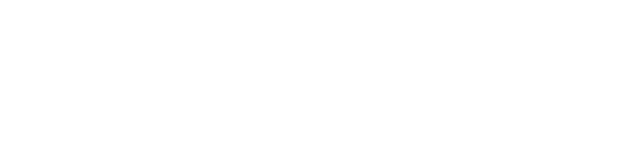
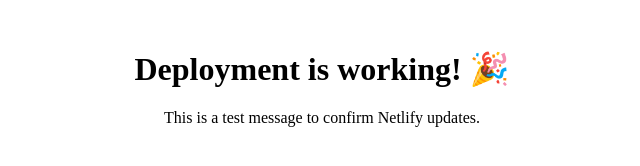
Before and after one commit to JoyDelearna/marci-metzger-homepage-redesign, a plain HTML site: page index.html in a window 1280 px wide. Shown: the whole page, without its empty margins (318-958 px from the left). Drawn offline with Linux system fonts and the light colour scheme.

Commit message:
Test Deployment

```diff
--- a/index.html
+++ b/index.html
@@ -1,22 +1,15 @@
 <!DOCTYPE html>
-<!--[if lt IE 7]>      <html class="no-js lt-ie9 lt-ie8 lt-ie7"> <![endif]-->
-<!--[if IE 7]>         <html class="no-js lt-ie9 lt-ie8"> <![endif]-->
-<!--[if IE 8]>         <html class="no-js lt-ie9"> <![endif]-->
-<!--[if gt IE 8]>      <html class="no-js"> <!--<![endif]-->
 <html>
-    <head>
-        <meta charset="utf-8">
-        <meta http-equiv="X-UA-Compatible" content="IE=edge">
-        <title>Marci Metzger Redesign</title>
-        <meta name="description" content="">
-        <meta name="viewport" content="width=device-width, initial-scale=1">
-        <link rel="stylesheet" href="">
-    </head>
-    <body>
-        <!--[if lt IE 7]>
-            <p class="browsehappy">You are using an <strong>outdated</strong> browser. Please <a href="#">upgrade your browser</a> to improve your experience.</p>
-        <![endif]-->
-
-        <script src="" async defer></script>
-    </body>
+<head>
+    <meta charset="utf-8">
+    <title>Deployment Test</title>
+</head>
+<body>
+    <h1 style="text-align:center; margin-top:50px;">
+        Deployment is working! 🎉
+    </h1>
+    <p style="text-align:center;">
+        This is a test message to confirm Netlify updates.
+    </p>
+</body>
 </html>
```
